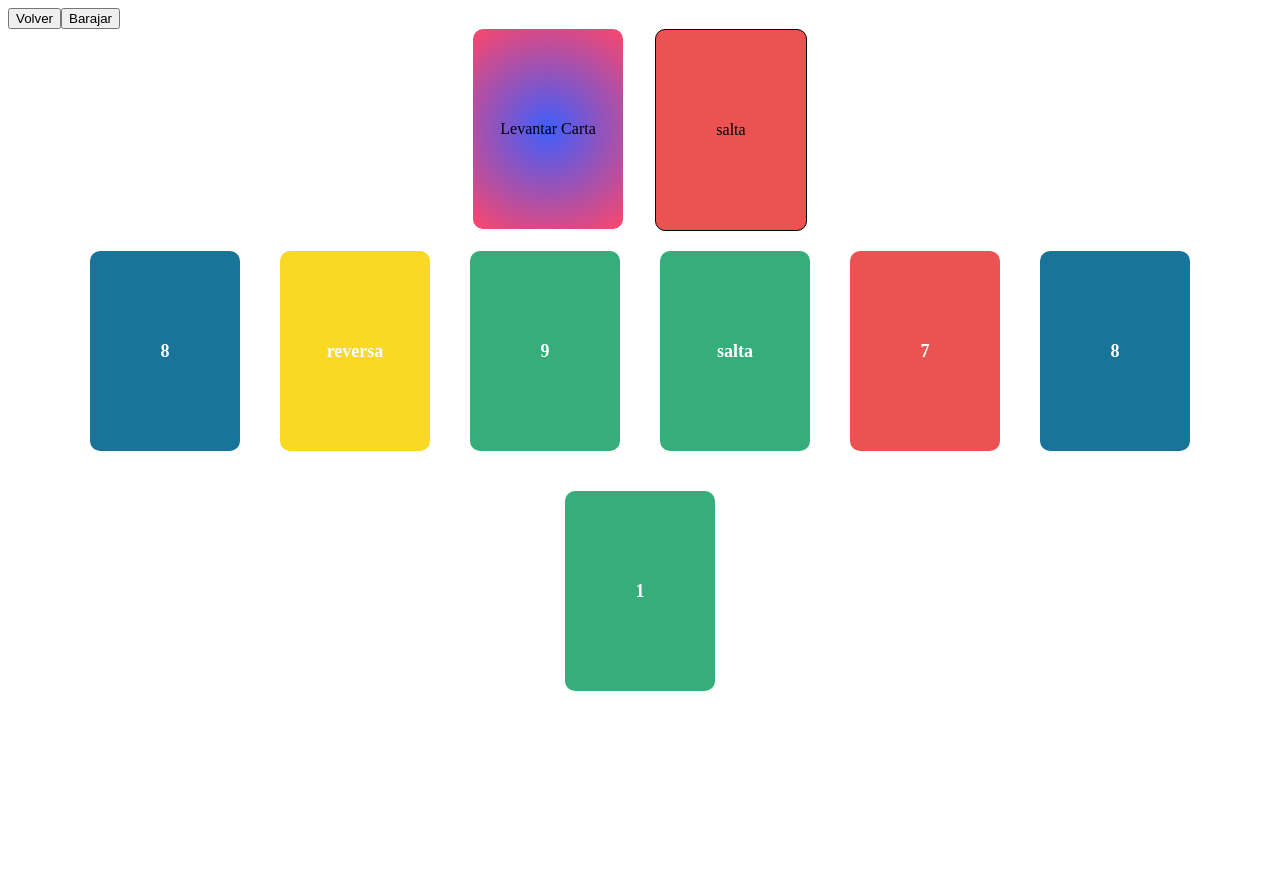
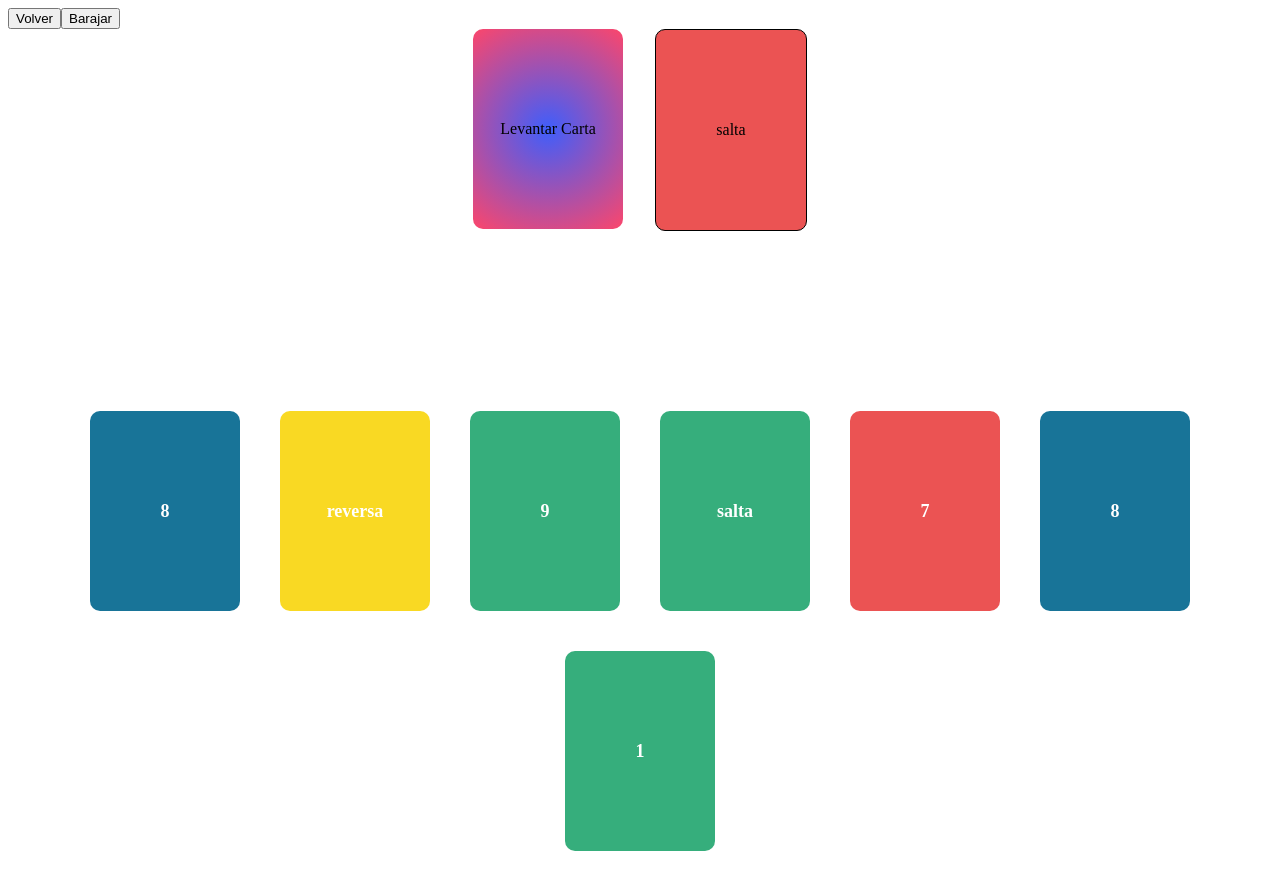
Before and after one commit to Kimiwax/oneK, an Angular app: page /Uno in a window 1280 px wide. Before the commit the page ends 800 px from the top, so only its background shows below. Built offline with nearby package versions, Linux system fonts and the light colour scheme.

Commit message:
Ajuste css

```diff
--- a/src/app/uno/uno.component.html
+++ b/src/app/uno/uno.component.html
@@ -7,7 +7,7 @@
 <div class="container" style="display: flex
 ;
     flex-direction: row;
-    justify-content: center; flex-wrap: wrap;">
+    justify-content: center; flex-wrap: wrap; margin-top: 10rem;">
     <div class="cartas" style="border-color: black;" [style.background]="persona.color.codColor" *ngFor="let persona of nuevoJugador.cartas">
         {{persona.valor}}
         </div>
```
